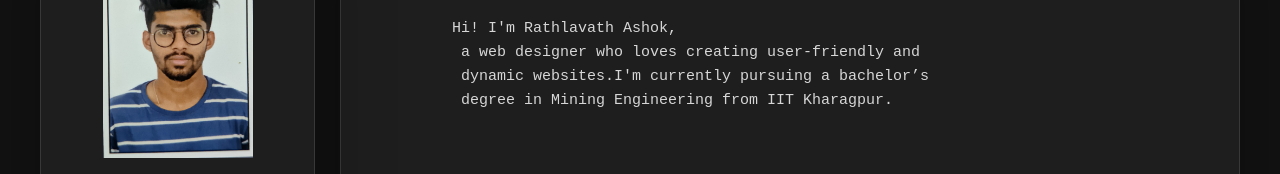
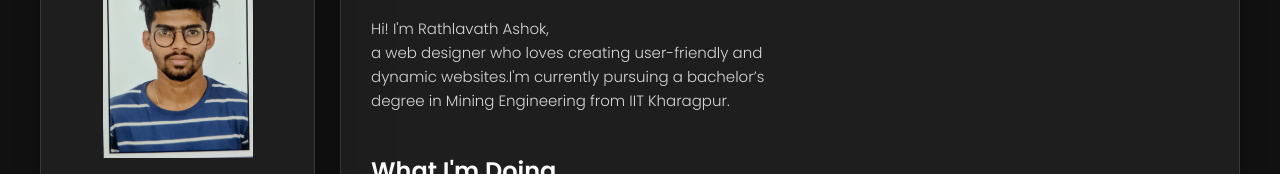
Before and after one commit to Ashok-000/nport, a plain HTML site: page index.html in a window 1280 px wide. Shown: the part 162-336 px from the top of the page. Drawn offline with nearby package versions, Linux system fonts and the light colour scheme.

Commit message:
Update index.html

```diff
--- a/index.html
+++ b/index.html
@@ -208,12 +208,12 @@
         </header>
 
         <section class="about-text">
-          <pre>
-         Hi! I'm Rathlavath Ashok,
-          a web designer who loves creating user-friendly and
-          dynamic websites.I'm currently pursuing a bachelor’s
+          <p>
+         Hi! I'm Rathlavath Ashok, <br>
+          a web designer who loves creating user-friendly and<br>
+          dynamic websites.I'm currently pursuing a bachelor’s <br>
           degree in Mining Engineering from IIT Kharagpur.
-          </pre>
+          </p>
         </section>
 
 
```
